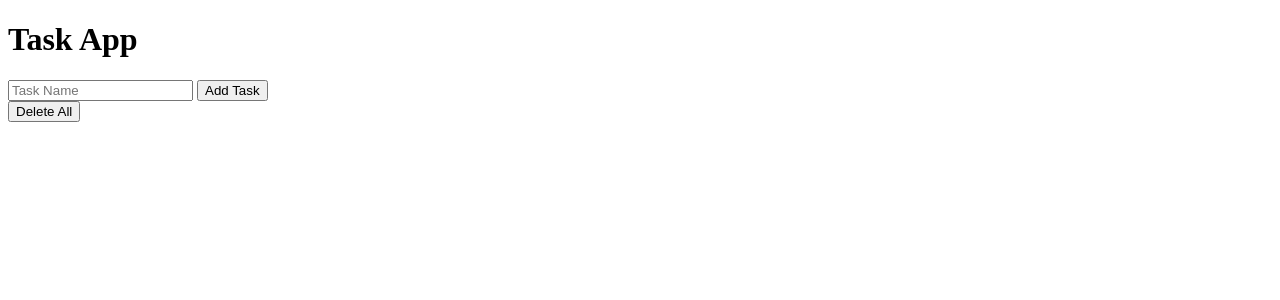
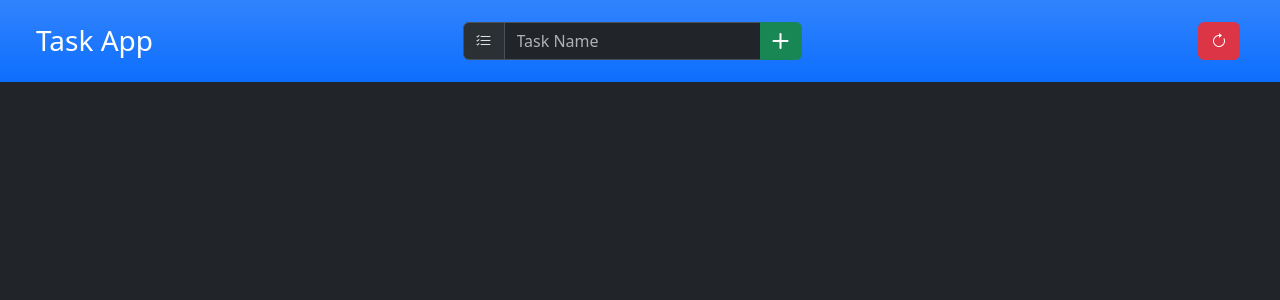
Before and after one commit to SunnyHuangCodebase/task-tracker, a Flask app: page / in a window 1280 px wide. Shown: the top 300 px of the page. Run offline with Flask 3, Linux system fonts and the light colour scheme.

Commit message:
Add Stylization via Bootstrap Framework
Streamline webpage design process by using Bootstrap classes.

```diff
--- a/flask_app/templates/index.html
+++ b/flask_app/templates/index.html
@@ -1,37 +1,61 @@
 <!DOCTYPE html>
-<html lang="en">
+<html data-bs-theme="dark" lang="en">
 
     <head>
         <meta charset="UTF-8">
         <meta name="viewport" content="width=device-width, initial-scale=1.0">
         <title>Task Tracker</title>
+        <link rel="stylesheet" href="https://cdn.jsdelivr.net/npm/bootstrap@5.3.0-alpha3/dist/css/bootstrap.min.css">
+        <link rel="stylesheet" href="https://cdn.jsdelivr.net/npm/bootstrap-icons@1.5.0/font/bootstrap-icons.css">
+        <script src="https://cdn.jsdelivr.net/npm/bootstrap@5.3.0-alpha3/dist/js/bootstrap.bundle.min.js"></script>
     </head>
 
     <body>
-        <h1>Task App</h1>
-        <form action="./add" method="post">
-            <input type="text" name="name" placeholder="Task Name">
-            <button type="submit">Add Task</button>
-        </form>
-        <button title="Delete All" href="./delete_all">Delete All</button>
+        <header class="text-bg-primary bg-gradient navbar navbar-expand-lg sticky-top">
+            <nav class="container-xxl bd-gutter flex-wrap flex-lg-nowrap">
+                <div class="w-25">
+                    <h1 class="fs-3 ps-2 m-3">Task App</h1>
+                </div>
+                <div>
+                    <form class="input-group justify-content-center bg-transparent" action="./add" method="post">
+                        <div class="input-group-prepend">
+                            <span class="input-group-text bi-list-check h-100 rounded-0 rounded-start"></span>
+                        </div>
+                        <div>
+                            <input class="form-control col-auto rounded-0" type="text" name="name" placeholder="Task Name">
+                        </div>
+                        <div class="input-group-append">
+                            <button class="bi bi-plus-lg btn btn-success rounded-0 rounded-end" title="Add Task" aria-label="Add Task" type="submit"></button>
+                        </div>
+                    </form>
+                </div>
+                <div class="text-end w-25 p-2 me-3">
+                    <a class="bi bi-arrow-clockwise btn btn-danger m-1" title="Delete All" aria-label ="Delete All" href="./delete_all"></a>
+                </div>
+            </nav>
+        </header>
         {% if in_progress %}
-        <section>
-            <h2>In Progress</h2>
+        <section class="container">
+            <h2 class="fw-bold text-center p-3 fs-3">In Progress</h2>
             {% for task in in_progress %}
-            <p>{{ task.name }}</p>
-            <a href="./update/{{task.id}}">Mark as Complete</a>
-            <a href="./delete/{{task.id}}">Delete Task</a>
+            <div class="d-flex align-items-center border rounded shadow-sm p-2 m-3">
+                <p class="flex-grow-1 m-0 fw-bold">{{ task.name }}</p>
+                <a class="bi bi-check-lg btn btn-primary m-1" title="Mark as Complete" aria-label="Mark as Complete" href="./update/{{task.id}}"></a>
+                <a class="bi bi-x-lg btn btn-outline-danger m-1" title="Delete Task" aria-label ="Delete Task" href="./delete/{{task.id}}"></a>
+            </div>
             {% endfor %}
         </section>
         {% endif %}
 
         {% if complete %}
-        <h2>Completed</h2>
-        <section>
+        <h2 class="fw-bold text-center p-3 fs-3">Completed</h2>
+        <section class="container">
             {% for task in complete %}
-            <p>{{ task.name }}</p>
-            <a href="./update/{{task.id}}">Mark as In-Progress</a>
-            <a href="./delete/{{task.id}}">Delete Task</a>
+            <div class="d-flex align-items-center border rounded shadow p-2 m-3">
+                <p class="flex-grow-1 m-0 fw-bold">{{ task.name }}</p>
+                <a class="bi bi-dash-lg btn btn-primary m-1" title="Mark as In-Progress" aria-label="Mark as In-Progress" href="./update/{{task.id}}"></a>
+                <a class="bi bi-x-lg btn btn-outline-danger m-1" title="Delete Task" aria-label ="Delete Task" href="./delete/{{task.id}}"></a>
+            </div>
             {% endfor %}
         </section>
         {% endif %}
```
